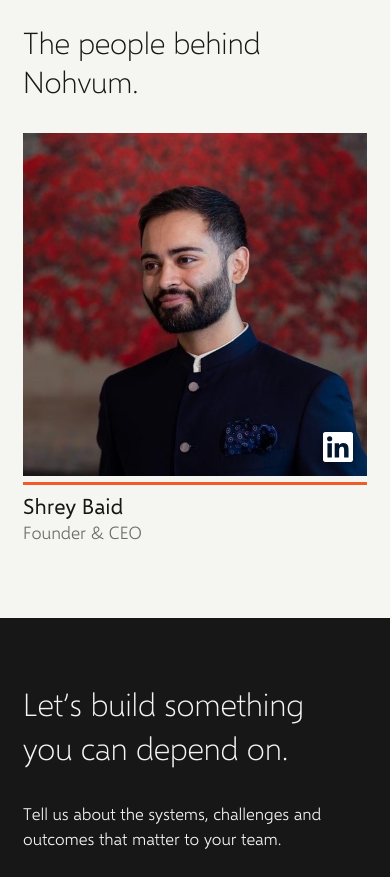
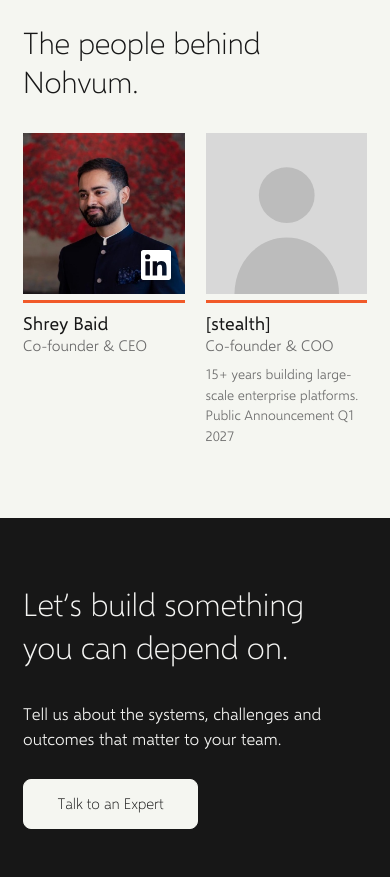
Before and after one commit to Nohvum/website, a plain HTML site: page about.html in a window 390 px wide. Shown: the part 1100-1977 px from the top of the page. Drawn offline with Linux system fonts and the light colour scheme.

Commit message:
Add stealth co-founder card to About and center the team cards
Shrey Baid's title becomes Co-founder & CEO. A second card shows
[stealth], Co-founder & COO, with a neutral silhouette and a short bio.
The two cards are centered with a gap that widens on larger screens,
and stay side by side on phones.

```diff
--- a/about.html
+++ b/about.html
@@ -82,9 +82,19 @@
             </div>
             <div class="person__body">
               <h3 class="person__name">Shrey Baid<span class="visually-hidden"> on LinkedIn (opens in a new tab)</span></h3>
-              <p class="person__role">Founder &amp; CEO</p>
+              <p class="person__role">Co-founder &amp; CEO</p>
             </div>
           </a>
+        </li>
+        <li class="person">
+          <div class="person__photo">
+            <svg class="person__avatar" viewBox="0 0 556 556" aria-hidden="true" focusable="false"><circle cx="278" cy="214" r="96"/><path d="M98 556c0-112 81-196 180-196s180 84 180 196z"/></svg>
+          </div>
+          <div class="person__body">
+            <h3 class="person__name">[stealth]</h3>
+            <p class="person__role">Co-founder &amp; COO</p>
+            <p class="person__text">15+ years building large-scale enterprise platforms. Public Announcement Q1 2027</p>
+          </div>
         </li>
       </ul>
     </div>
--- a/assets/css/about.css
+++ b/assets/css/about.css
@@ -20,7 +20,8 @@
 
 /* ---------- Team ---------- */
 .about-team { padding-bottom: clamp(72px, 10vw, 136px); }
-.team { display: grid; grid-template-columns: repeat(3, minmax(0, 1fr)); gap: 48px 31px; margin-top: clamp(32px, 4vw, 52px); }
+/* Two cards, each one-third of the container wide, centered as a pair */
+.team { display: grid; grid-template-columns: repeat(2, calc((100% - 62px) / 3)); justify-content: center; gap: 48px clamp(41px, 6vw, 104px); margin-top: clamp(32px, 4vw, 52px); }
 .person__link { display: block; color: inherit; text-decoration: none; }
 .person__photo { position: relative; aspect-ratio: 1 / 1; overflow: hidden; background: #d8d8d8; }
 /* LinkedIn badge: appears on hover/focus (always shown where there is no hover) */
@@ -29,12 +30,18 @@
 .person__link:hover .person__name, .person__link:focus-visible .person__name { text-decoration: underline; text-decoration-thickness: 1px; text-underline-offset: 5px; }
 @media (hover: none) { .person__in { opacity: 1; } }
 .person__photo img { width: 100%; height: 100%; object-fit: cover; }
+/* Neutral placeholder for a co-founder not yet public */
+.person__avatar { display: block; width: 100%; height: 100%; fill: #bcbcbc; }
 .person__body { margin-top: 6px; border-top: 3px solid var(--orange); padding-top: 9px; }
 .person__name { font-size: clamp(1.35rem, 1.2rem + 0.45vw, 1.62rem); font-weight: 400; line-height: 1.2; color: var(--ink); }
 .person__role { font-size: clamp(1.1rem, 1rem + 0.3vw, 1.3rem); line-height: 1.4; color: var(--text-3); margin-top: 1px; }
-.person__text { font-size: clamp(1rem, 0.96rem + 0.15vw, 1.09rem); color: var(--text-2); margin-top: 6px; }
+.person__text { font-size: clamp(0.92rem, 0.88rem + 0.12vw, 1rem); line-height: 1.5; color: var(--text-3); margin-top: 8px; }
 @media (max-width: 760px) {
-  .team { grid-template-columns: minmax(0, 420px); gap: 44px; }
+  /* Phones: the two cards stay side by side */
+  .team { grid-template-columns: repeat(2, minmax(0, 1fr)); gap: 32px 21px; }
+  .person__name { font-size: 1.15rem; }
+  .person__role { font-size: 0.95rem; }
+  .person__text { font-size: 0.85rem; }
 }
 /* Team cards fade in as whole cards (opacity only, no movement on faces). Driven by about.js. */
 .js-motion [data-team] > * { opacity: 0; }
```
